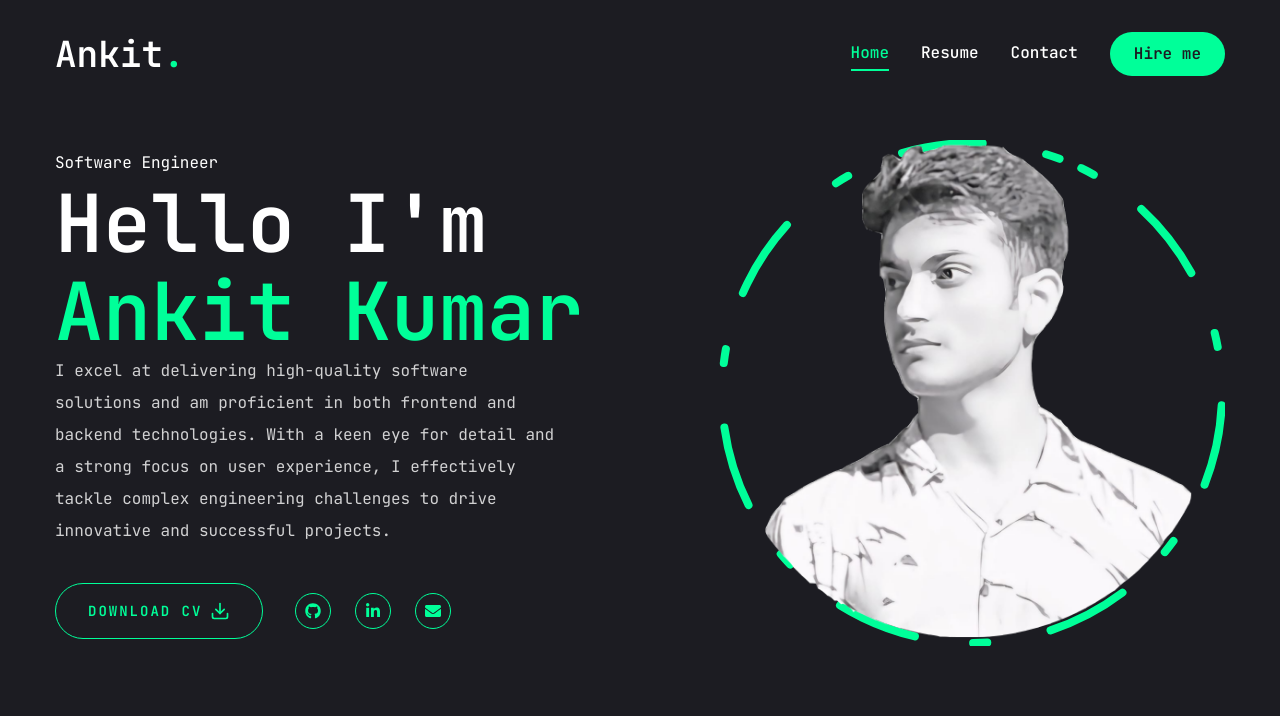
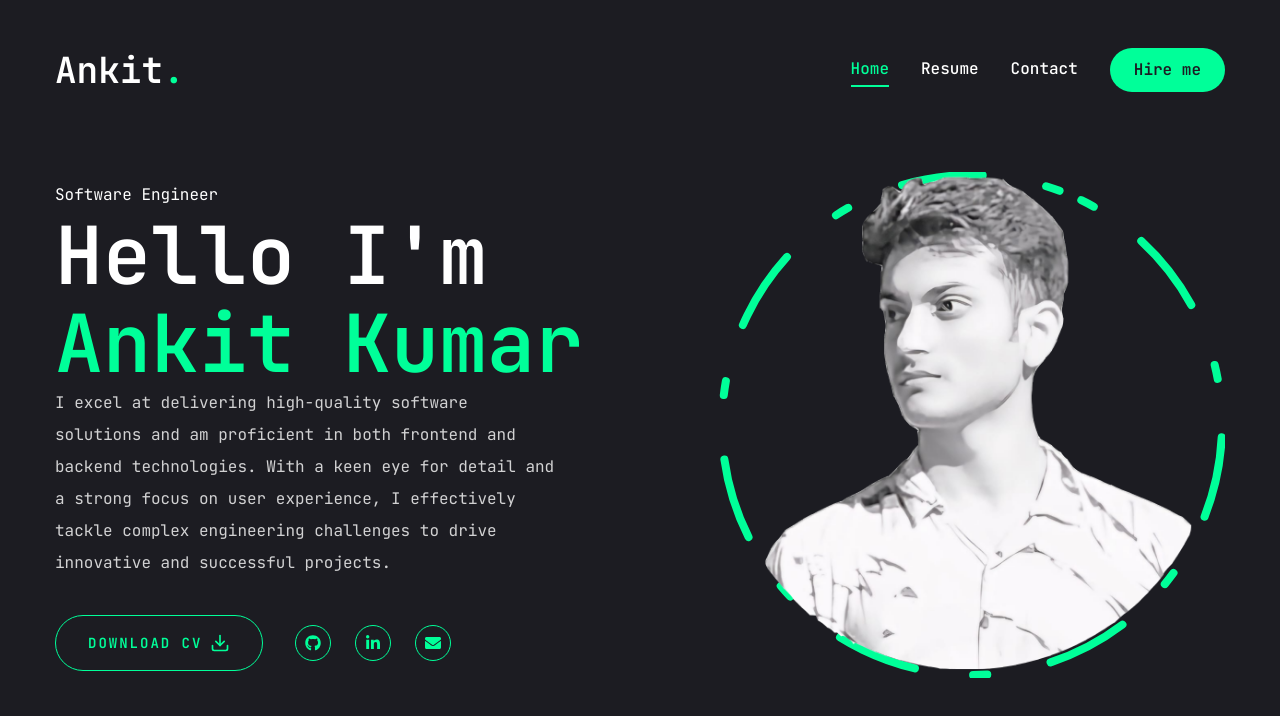
Before and after one commit to caerux/ankit-portfolio, a Next.js app: page / in a window 1280 px wide. Shown: the top 716 px of the page. Built offline with nearby package versions, Linux system fonts and the light colour scheme.

Commit message:
minor change

```diff
--- a/components/Header.jsx
+++ b/components/Header.jsx
@@ -5,7 +5,7 @@ import MobileNav from "./MobileNav";
 
 const Header = () => {
   return (
-    <header className="py-8 xl:py=12 text-white">
+    <header className="py-8 xl:py-12 text-white">
       <div className="container mx-auto flex justify-between items-center">
         {/* logo */}
         <Link href="/">
```
